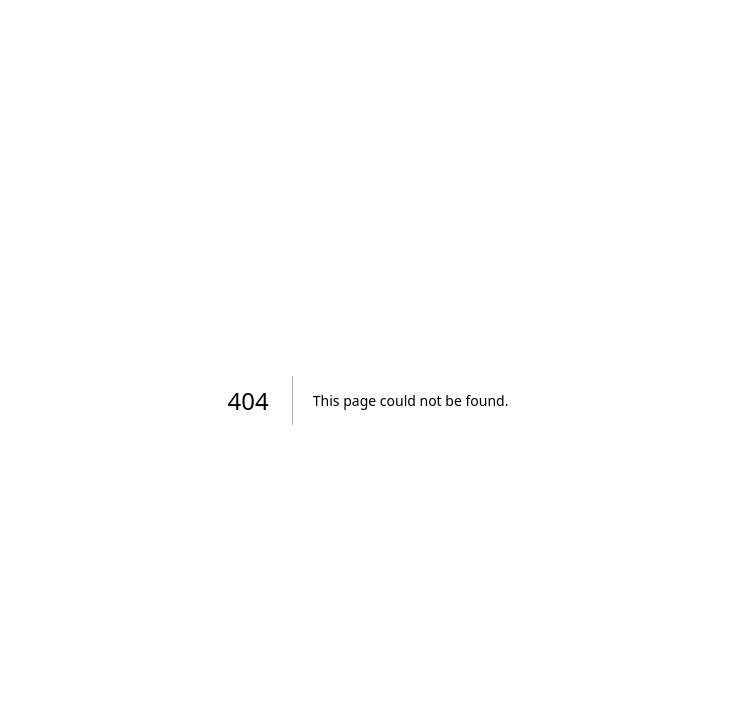
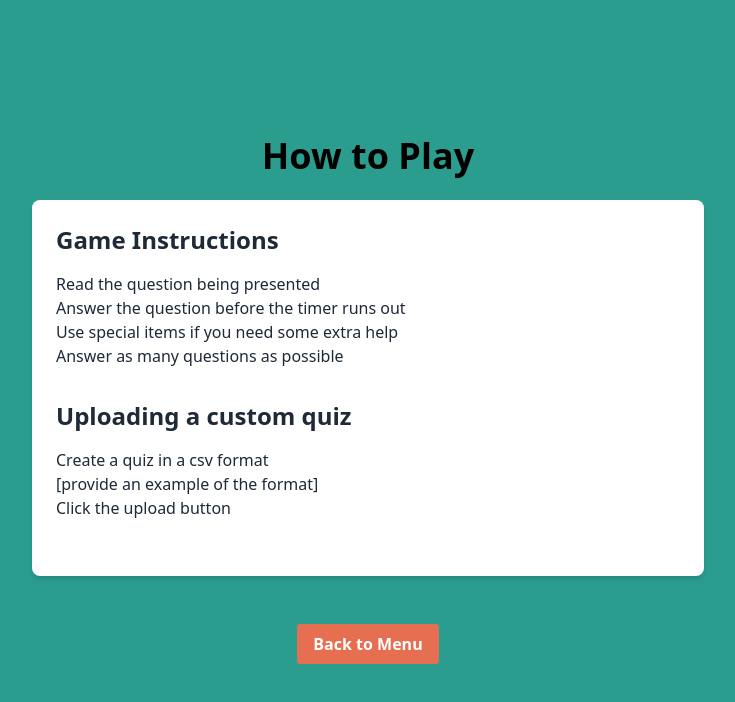
Before and after one commit to rokvaz/TesTux, a Next.js app in the folder frontend/: page /howtoplay in a window 1280 px wide. Before the commit this address had no page. Shown: the top 702 px of the page, without its empty margins (272-1007 px from the left). Built offline with nearby package versions, Linux system fonts and the light colour scheme.

Commit message:
Create HowToPlay page layout

```diff
--- /dev/null
+++ b/frontend/src/pages/howtoplay.tsx
@@ -0,0 +1,32 @@
+import '../app/globals.css';
+
+export default function HowToPlay() {
+    return (
+        <div className="bg-custom-aqua min-h-screen flex flex-col items-center justify-center">
+            {/* Title Section */}
+                <h1 className="text-4xl font-bold text-center mb-6">How to Play</h1>
+
+            {/* Instructions Section */}
+            <div className="bg-white p-6 rounded-lg shadow-md max-w-2xl w-full mb-8">
+            <h2 className="text-2xl font-bold text-gray-800 mb-4">Game Instructions</h2>
+            <div className="text-gray-800 mb-8">
+                <p>Read the question being presented</p>
+                <p>Answer the question before the timer runs out</p>
+                <p>Use special items if you need some extra help</p>
+                <p>Answer as many questions as possible</p>
+            </div>
+            <h2 className="text-2xl font-bold text-gray-800 mb-4">Uploading a custom quiz</h2>
+            <div className="text-gray-800 mb-8">
+                <p>Create a quiz in a csv format</p>
+                <p>[provide an example of the format]</p>
+                <p>Click the upload button</p>
+            </div>
+            </div>
+
+            {/* Navigation/Back Button */}
+            <button className="mt-4 px-4 py-2 bg-custom-brown text-white font-bold rounded transform transition duration-150 ease-in-out hover:scale-105 active:scale-90">
+            Back to Menu
+            </button>
+        </div>
+    );
+}
```
